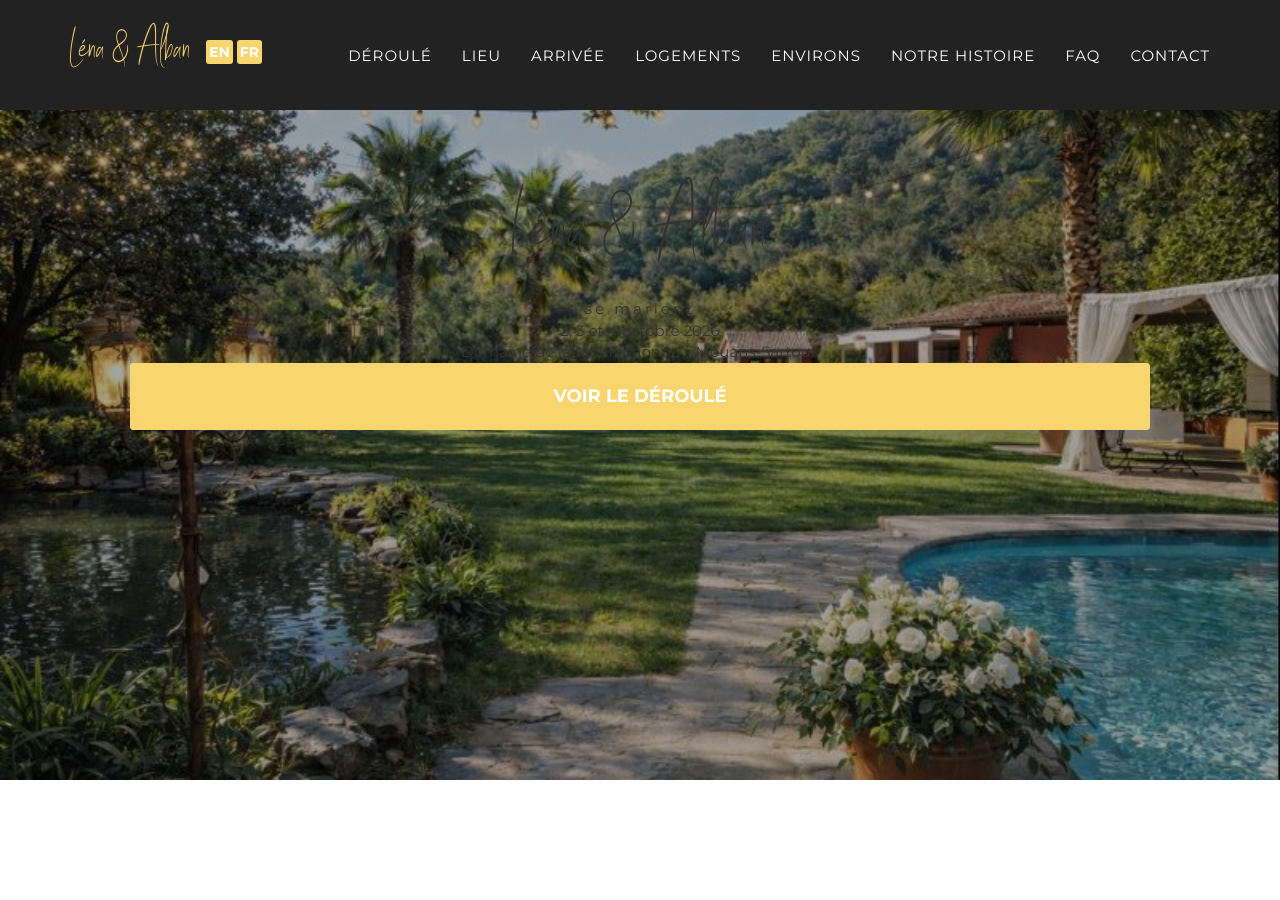
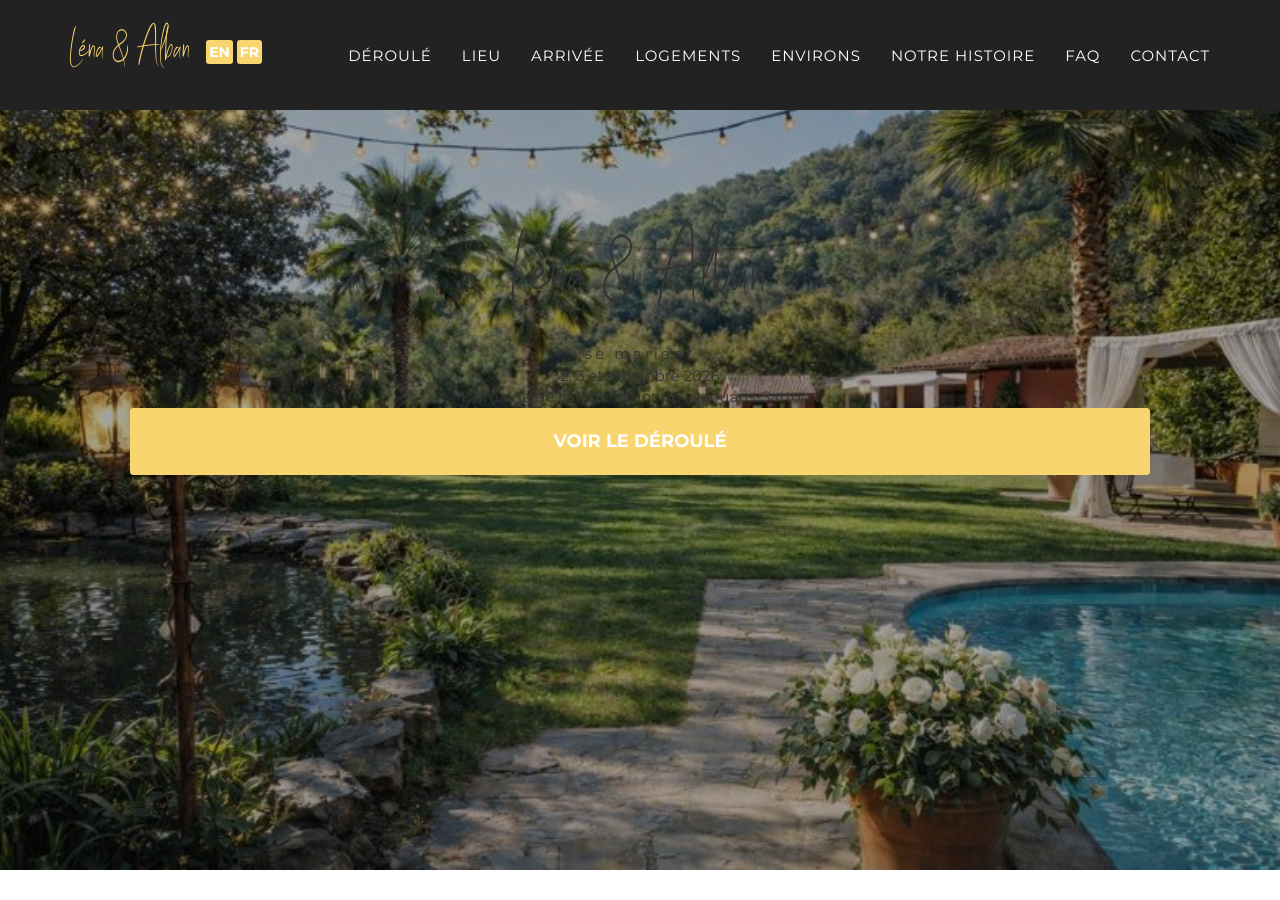
Before and after one commit to LenaAlban/lena-alban-wedding, a Jekyll site: the page built from _fr_pages/index.html, in a window 1280 px wide and 900 px high. Built offline with Jekyll 4.4.1, drawn with Linux system fonts in a browser that asks for light colours; some web fonts are replaced.

Commit message:
Update agency.css

```diff
--- a/_includes/css/agency.css
+++ b/_includes/css/agency.css
@@ -911,7 +911,7 @@ body {
 /* 1) Hero plein écran */
 .hero-header{
   position: relative !important;
-  height: calc(100vh - 120px) !important; /* 90px = hauteur navbar */
+  height: calc(100vh - 30px) !important; /* 90px = hauteur navbar */
   min-height: 520px !important;
   width: 100% !important;
 
```
